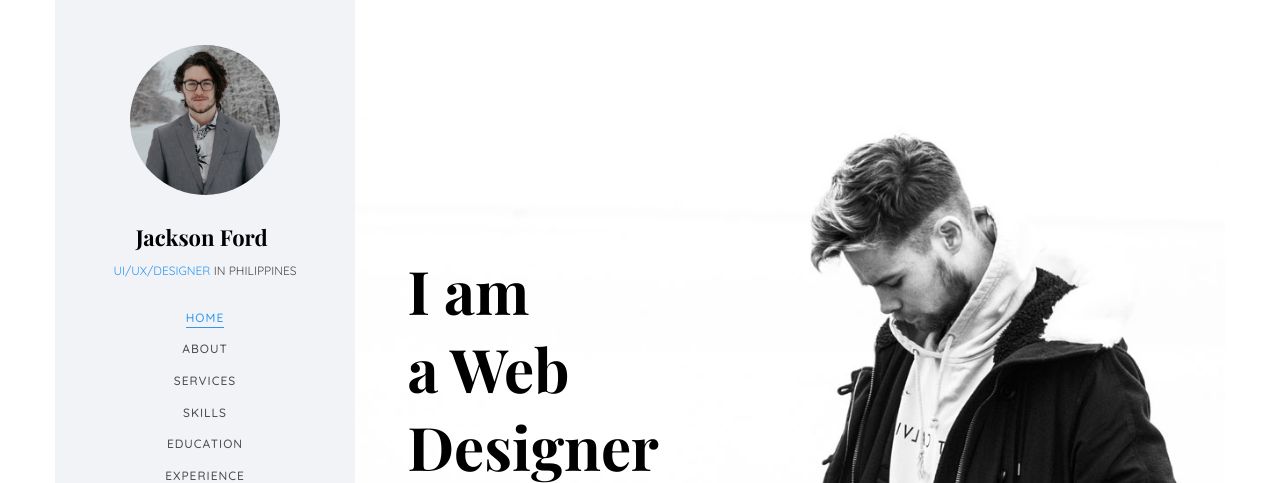
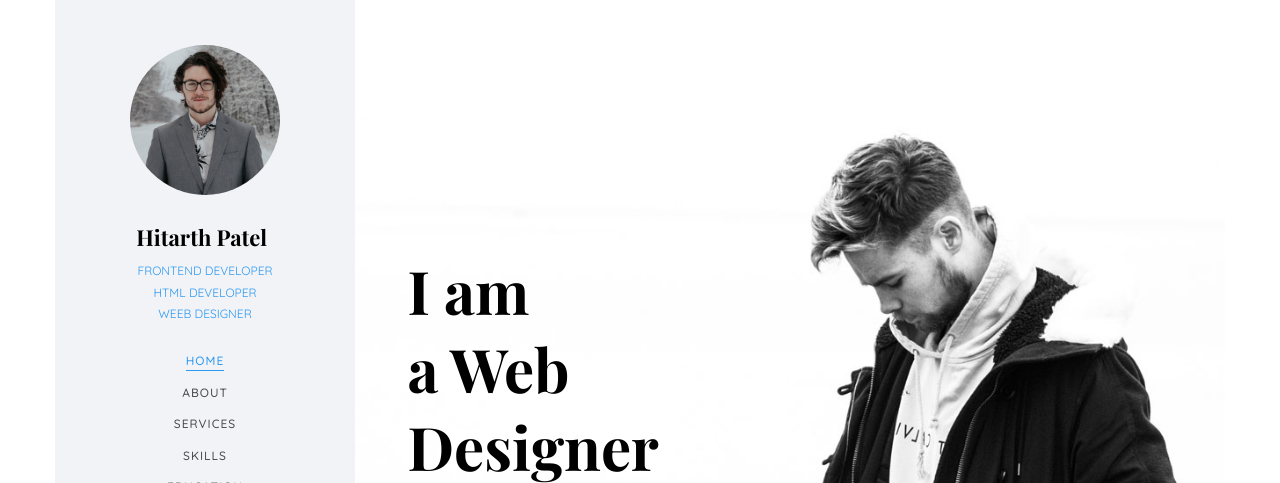
Before and after one commit to hitarthpatel76/HitarthPatel, a plain HTML site: page index.html in a window 1280 px wide. Shown: the top 483 px of the page. Drawn offline with nearby package versions, Linux system fonts and the light colour scheme; files whose address does not match are found by name; a web font is replaced by a local one.

Commit message:
Update index.html

```diff
--- a/index.html
+++ b/index.html
@@ -46,8 +46,8 @@
 		<aside id="colorlib-aside" role="complementary" class="border js-fullheight">
 			<div class="text-center">
 				<div class="author-img" style="background-image: url(images/about.jpg);"></div>
-				<h1 id="colorlib-logo"><a href="index.html">Jackson Ford</a></h1>
-				<span class="position"><a href="#">UI/UX/Designer</a> in Philippines</span>
+				<h1 id="colorlib-logo"><a href="index.html">Hitarth Patel</a></h1>
+				<span class="position"><a href="#">Frontend Developer <br/> HTMl Developer <br/> WEeb Designer</span>
 			</div>
 			<nav id="colorlib-main-menu" role="navigation" class="navbar">
 				<div id="navbar" class="collapse">
```
